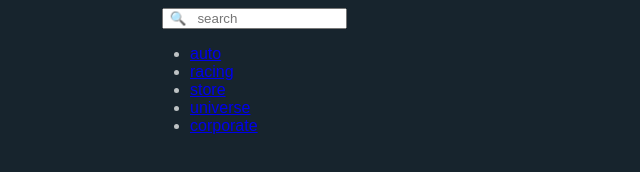
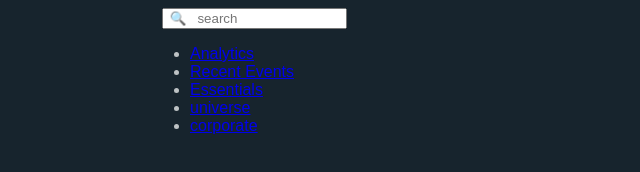
Before and after one commit to barrywaldron/stream-dashboard, a website: page index.html in a window 1280 px wide. Shown: the whole page, without its empty margins (0-640 px from the left). Drawn offline with Linux system fonts and the light colour scheme.

Commit message:
Update index.html

```diff
--- a/index.html
+++ b/index.html
@@ -46,20 +46,20 @@
   <ul>
     <li>
       <a
-       href="/auto"
-       class="nav-link">auto
+       href="/Analytics"
+       class="nav-link">Analytics
       </a>
     </li>
     <li>
       <a
-       href="/racing"
-       class="nav-link">racing
+       href="/Recent Events"
+       class="nav-link">Recent Events
       </a>
     </li>
     <li>
       <a
-       href="/store"
-       class="nav-link">store
+       href="/storeEssentials"
+       class="nav-link">Essentials
       </a>
     </li>
     <li>
```
